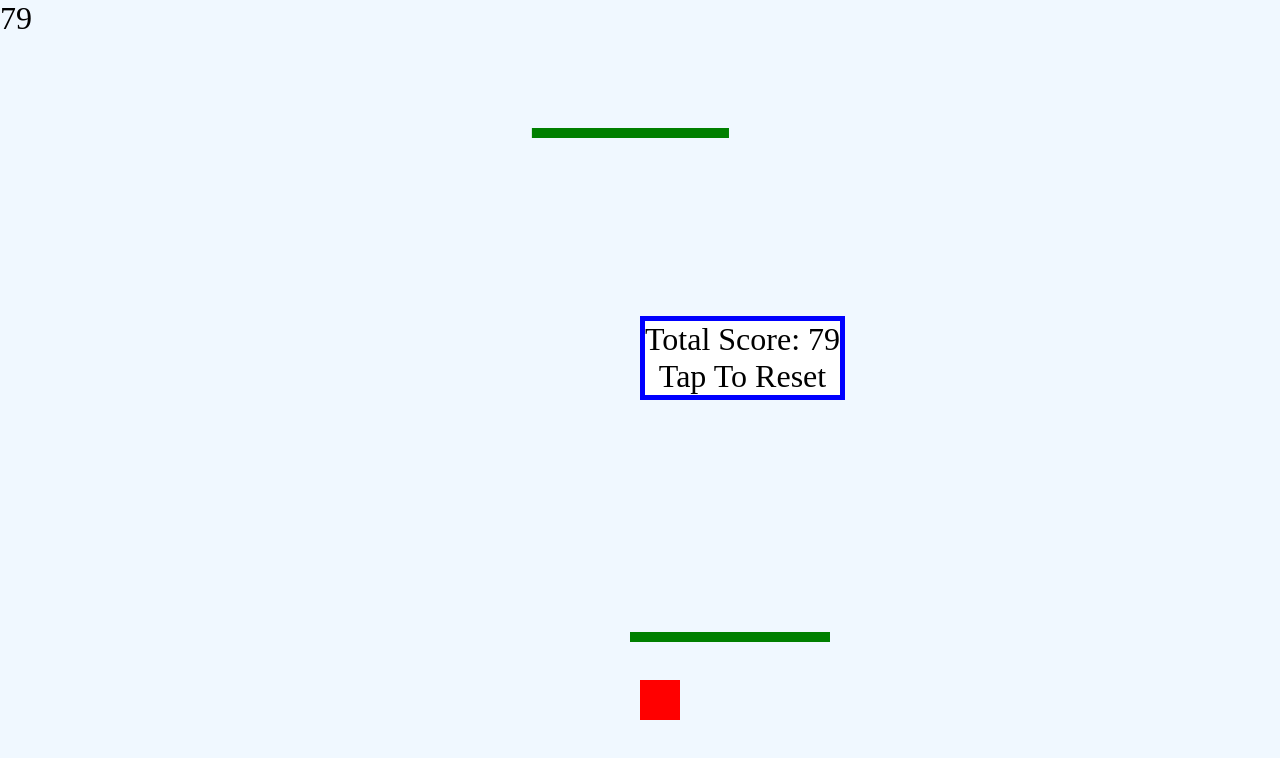
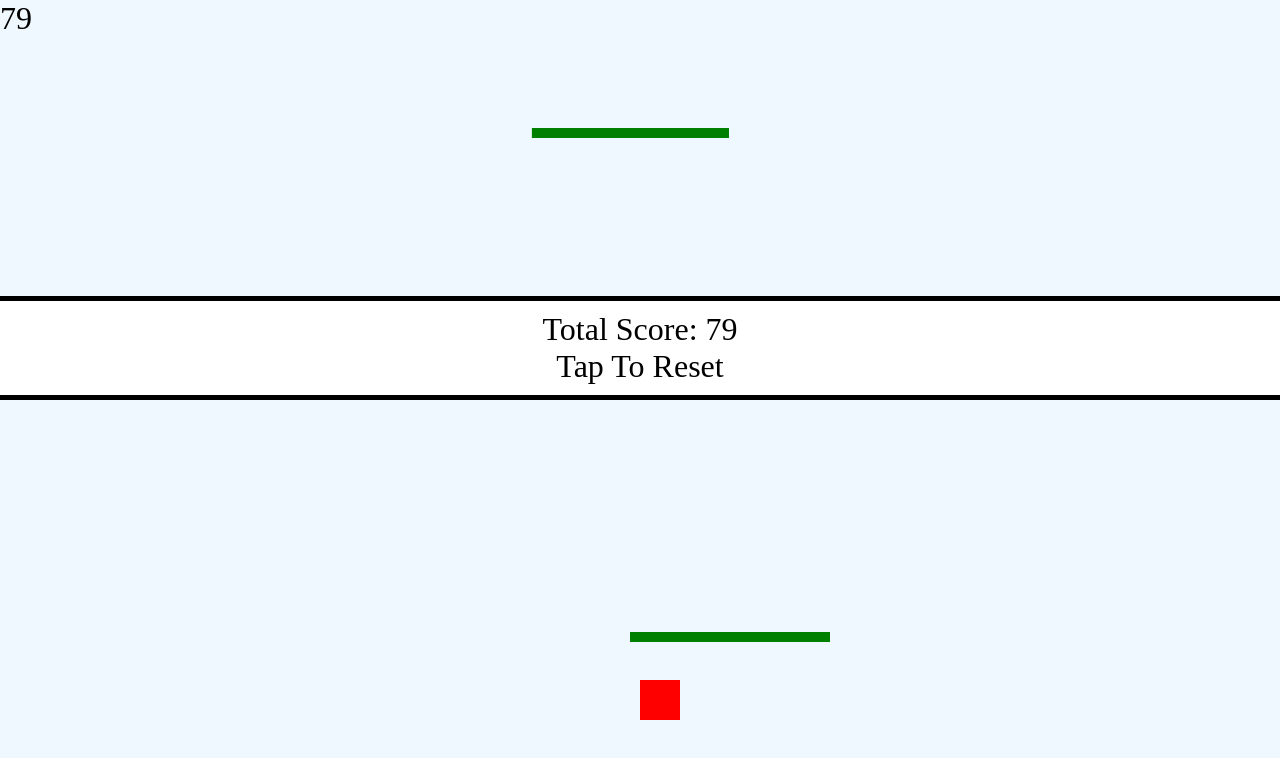
Before and after one commit to rickvarela/rickvarela.github.io-old, a plain HTML site: page index.html in a window 1280 px wide. Drawn offline with Linux system fonts and the light colour scheme.

Commit message:
Add counter and new reset menu

```diff
--- a/game.css
+++ b/game.css
@@ -19,18 +19,25 @@ P {
     font-size: 2em;
     padding: 0;
     margin: 0;
+    box-sizing: border-box;
 }
 div {
     position: absolute;
+    left: 0;
+    right: 0;
     top: 50%;
-    left: 50%;
+    /*left: 50%;*/
 }
 #message {
+    display: inline;
     bottom: 0;
+    width: 100%;
+    padding: 10px;
     background-color: white;
     white-space: nowrap;
     text-align: center;
-    border: 5px solid blue;
+    border-top: 5px solid black;
+    border-bottom: 5px solid black;
 }
 #reset {
     text-align: center;
--- a/game.js
+++ b/game.js
@@ -8,11 +8,12 @@ var objComp = new objComponet(0);
 var objComp2 = new objComponet(window.innerHeight/2);
 var count = 0;
 var bob
+var bounceCount = 0;
 
 function startGame() {
     //gameArea.start();
    // window.alert("a");
-    bob = setInterval(updateGameArea, 20);//20
+    bob = window.setInterval(updateGameArea, 20);//20
     this.canvas = document.getElementById("gameCanvas");
     this.canvas.addEventListener('touchmove', function(e) {
         tMove(e);
@@ -49,7 +50,8 @@ function controlComponet() {
 
             //window.alert("you lose!");
             //window.location.reload();
-            clearInterval(bob);
+
+            window.clearInterval(bob);
             document.getElementById("message").innerHTML = "Total Score: " + (count + 1).toString() + "<br>Tap To Reset";
             document.getElementById("message").style.visibility = 'visible';
 
@@ -93,8 +95,12 @@ function controlComponet() {
     };
     this.bounce = function() {
         this.gravitySpeed = this.gravitySpeed * -1;
+
     };
 }
+
+
+
 function objComponet(objY) {
     this.objWidth = 200;
     this.objHeight = 10;
```
Also changed, not shown: index.html (+1 -0 lines).
